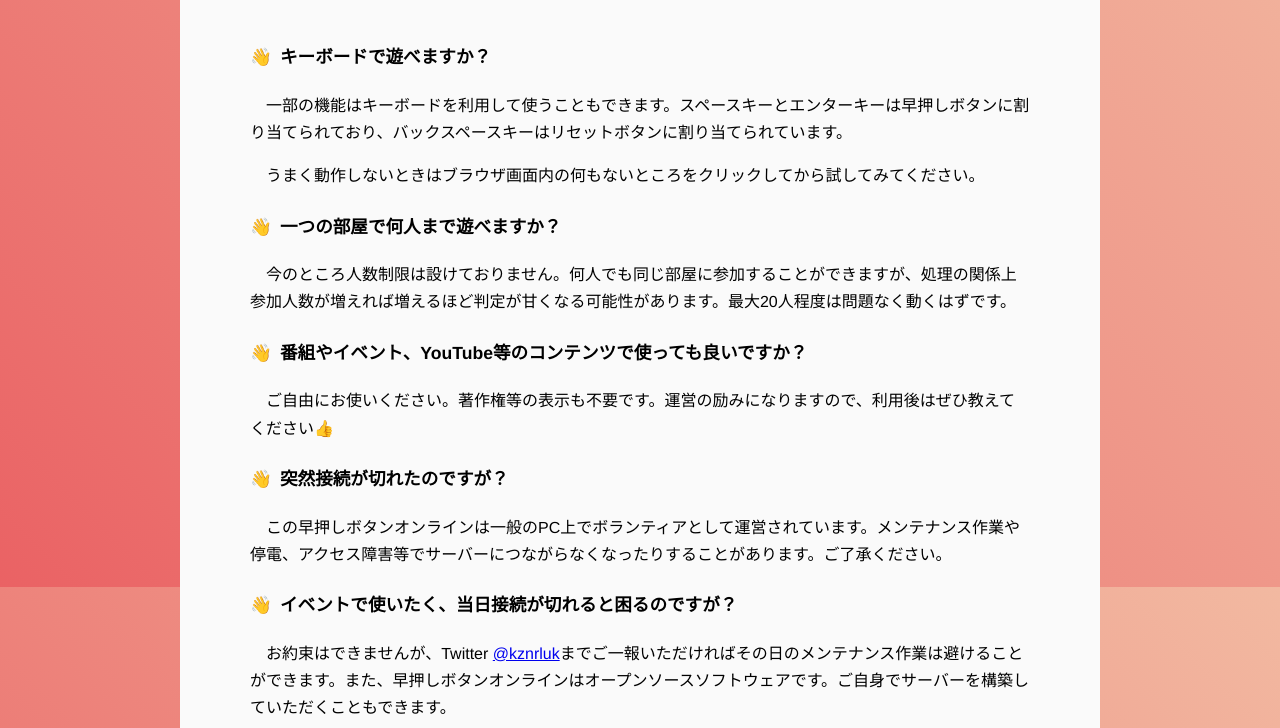
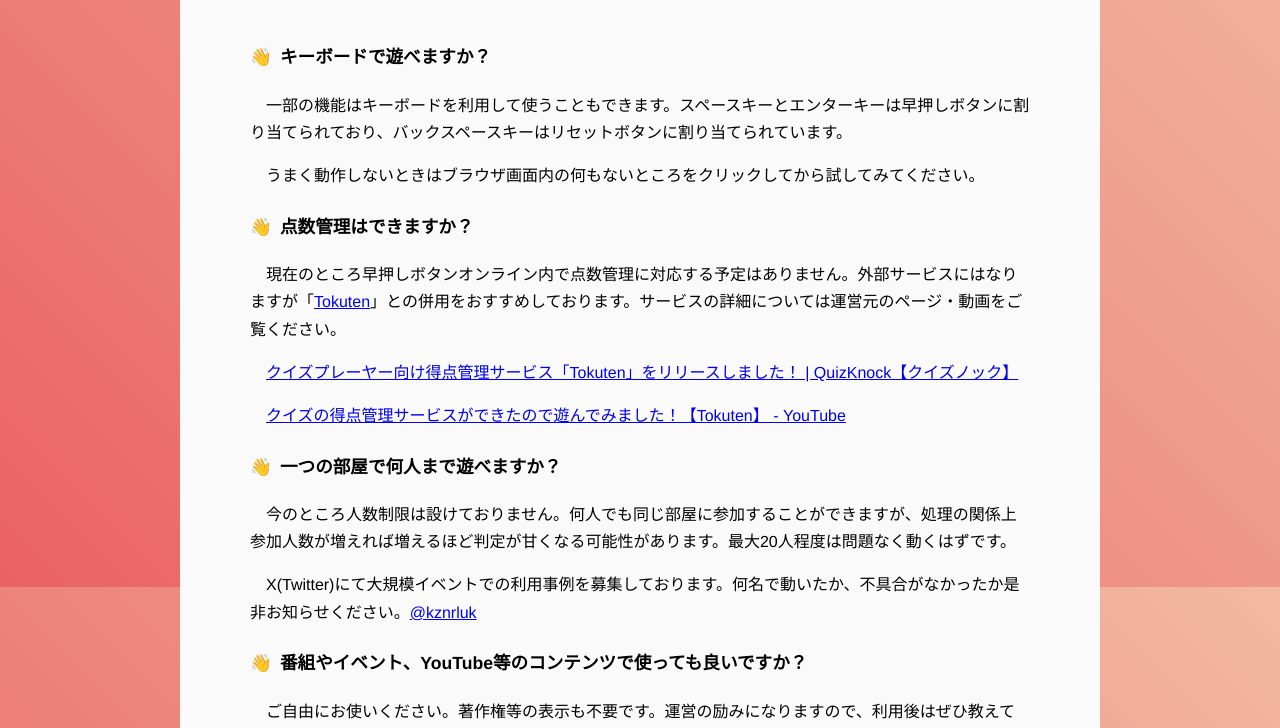
Before and after one commit to kznrluk/hayaoshi-button-online, a website: page static/manual.html in a window 1280 px wide. Shown: the part 213-941 px from the top of the page. Drawn offline with Linux system fonts and the light colour scheme.

Commit message:
「Tokuten」の紹介とTwitter名称変更に対応

```diff
--- a/static/manual.html
+++ b/static/manual.html
@@ -32,9 +32,26 @@
                     </div>
                 </div>
                 <div class="qa">
+                    <h4 class="qa__question">点数管理はできますか？</h4>
+                    <div class="qa__answer">
+                        <p>現在のところ早押しボタンオンライン内で点数管理に対応する予定はありません。外部サービスにはなりますが「<a href="https://tokuten.baton8.com/" target="_blank">Tokuten</a>」との併用をおすすめしております。サービスの詳細については運営元のページ・動画をご覧ください。</p>
+                        <p>
+                            <a href="https://www.portal.quizknock.com/news/63701982-ec42-453c-ab5e-60f0259a3eaa" target="_blank">
+                                クイズプレーヤー向け得点管理サービス「Tokuten」をリリースしました！ | QuizKnock【クイズノック】
+                            </a>
+                        </p>
+                        <p>
+                            <a href="https://www.youtube.com/watch?v=DeZh8kHdIwo" target="_blank">
+                                クイズの得点管理サービスができたので遊んでみました！【Tokuten】 - YouTube
+                            </a>
+                        </p>
+                    </div>
+                </div>
+                <div class="qa">
                     <h4 class="qa__question">一つの部屋で何人まで遊べますか？</h4>
                     <div class="qa__answer">
                         <p>今のところ人数制限は設けておりません。何人でも同じ部屋に参加することができますが、処理の関係上参加人数が増えれば増えるほど判定が甘くなる可能性があります。最大20人程度は問題なく動くはずです。</p>
+                        <p>X(Twitter)にて大規模イベントでの利用事例を募集しております。何名で動いたか、不具合がなかったか是非お知らせください。<a href="https://twitter.com/kznrluk">@kznrluk</a> </p>
                     </div>
                 </div>
                 <div class="qa">
@@ -52,13 +69,13 @@
                 <div class="qa">
                     <h4 class="qa__question">イベントで使いたく、当日接続が切れると困るのですが？</h4>
                     <div class="qa__answer">
-                        <p>お約束はできませんが、Twitter <a href="https://twitter.com/kznrluk">@kznrluk</a>までご一報いただければその日のメンテナンス作業は避けることができます。また、早押しボタンオンラインはオープンソースソフトウェアです。ご自身でサーバーを構築していただくこともできます。</p>
+                        <p>お約束はできませんが、X(Twitter) <a href="https://twitter.com/kznrluk">@kznrluk</a>までご一報いただければその日のメンテナンス作業は避けることができます。また、早押しボタンオンラインはオープンソースソフトウェアです。ご自身でサーバーを構築していただくこともできます。</p>
                     </div>
                 </div>
                 <div class="qa">
                     <h4 class="qa__question">こんな機能の実装はできませんか？</h4>
                     <div class="qa__answer">
-                        <p>実装のお約束はできませんが、ぜひご意見をTwitter <a href="https://twitter.com/kznrluk">@kznrluk</a>にお寄せください。サウンド再生や無地背景機能は実際に寄せられたご意見から作成したものです。</p>
+                        <p>実装のお約束はできませんが、ぜひご意見をX(Twitter) <a href="https://twitter.com/kznrluk">@kznrluk</a>にお寄せください。サウンド再生や無地背景機能は実際に寄せられたご意見から作成したものです。</p>
                     </div>
                 </div>
             </div>
```
